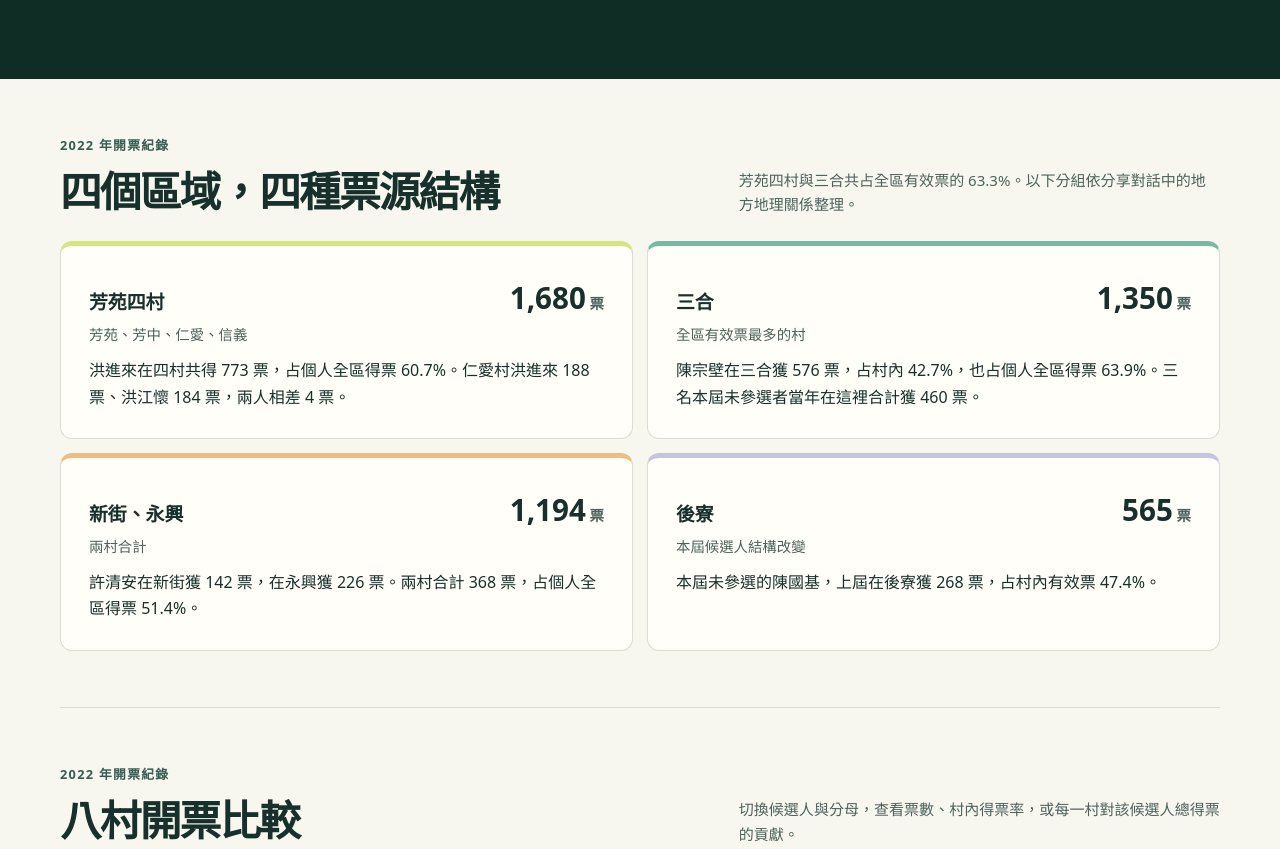
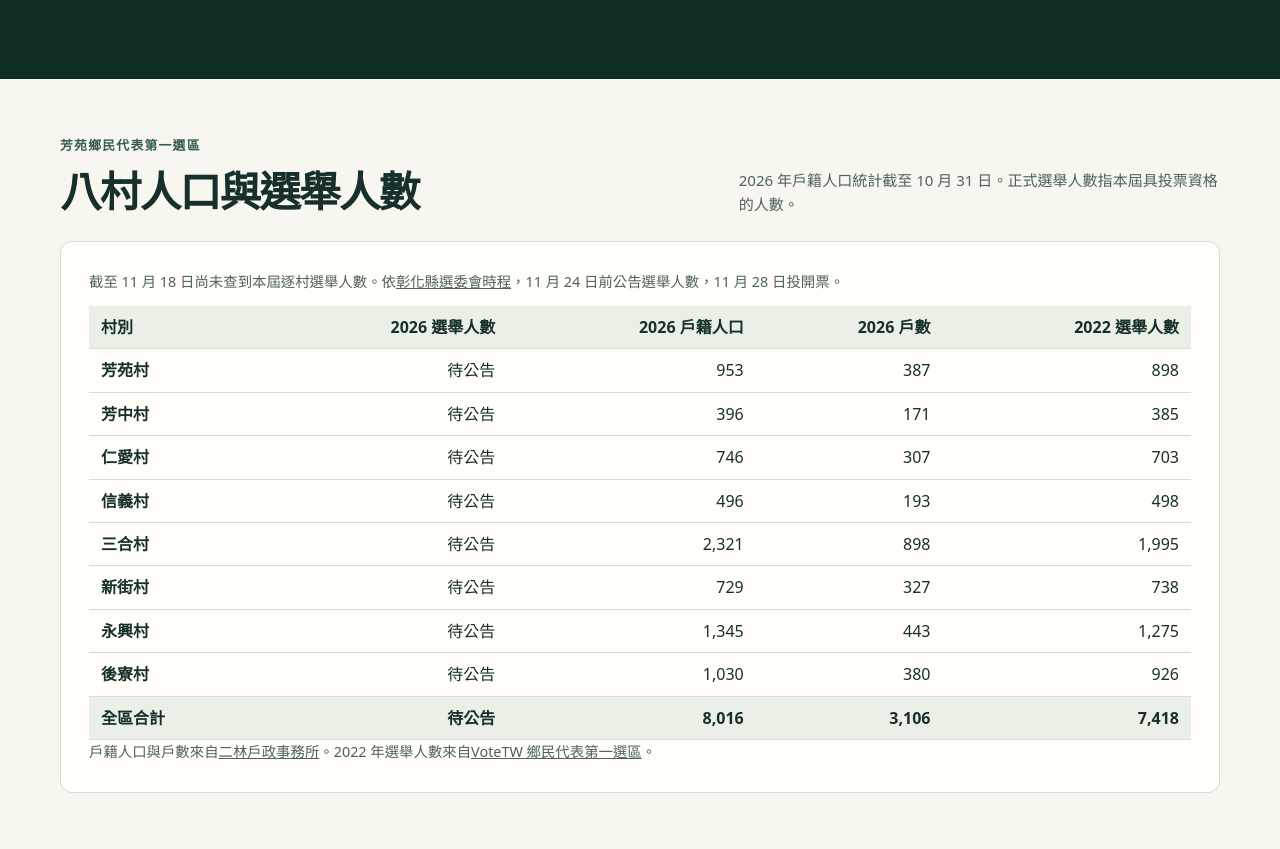
Before and after one commit to jerrysdesign/fangyuan-election-study, a plain HTML site: page index.html in a window 1280 px wide. Shown: the part 560-1409 px from the top of the page. Drawn offline with Linux system fonts and the light colour scheme.

Commit message:
Add 2026 electorate and population table

```diff
--- a/index.html
+++ b/index.html
@@ -3,7 +3,7 @@
 <head>
 <meta charset="utf-8">
 <meta name="viewport" content="width=device-width, initial-scale=1">
-<meta name="description" content="芳苑鄉第一選區的八村歷史開票、區域票量換算與選民分票研究。">
+<meta name="description" content="芳苑鄉第一選區的八村戶籍人口、選舉人數、歷史開票與票量換算。">
 <title>芳苑第一選區｜選票地理與分票研究</title>
 <link rel="stylesheet" href="style.css">
 <script src="report.js" defer></script>
@@ -13,7 +13,7 @@
 <header class="top">
   <div class="wrap top-inner">
     <a class="brand" href="#main"><span aria-hidden="true">▥</span> 芳苑選區研究</a>
-    <nav aria-label="報告章節"><a href="#regions">區域結構</a><a href="#votes">八村開票</a><a href="#observations">地方觀察</a><a href="#model">票量換算</a></nav>
+    <nav aria-label="報告章節"><a href="#electors">人口與選舉人數</a><a href="#regions">區域結構</a><a href="#votes">八村開票</a><a href="#observations">地方觀察</a><a href="#model">票量換算</a></nav>
   </div>
 </header>
 <main id="main">
@@ -38,6 +38,20 @@
     </div>
   </section>
   <div class="wrap">
+    <section class="section" id="electors" aria-labelledby="electors-title">
+      <div class="section-head"><div><p class="eyebrow">芳苑鄉民代表第一選區</p><h2 id="electors-title">八村人口與選舉人數</h2></div><p>2026 年戶籍人口統計截至 10 月 31 日。正式選舉人數指本屆具投票資格的人數。</p></div>
+      <div class="panel">
+        <p class="caption">截至 11 月 18 日尚未查到本屆逐村選舉人數。依<a href="https://web.cec.gov.tw/api/file/c5b7fceb-6f5f-4202-b140-e23ebdcb50a8.pdf">彰化縣選委會時程</a>，11 月 24 日前公告選舉人數，11 月 28 日投開票。</p>
+        <div class="table-scroll" tabindex="0" role="region" aria-label="八村人口與選舉人數表，可橫向捲動">
+          <table id="elector-table">
+            <thead><tr><th scope="col">村別</th><th scope="col">2026 選舉人數</th><th scope="col">2026 戶籍人口</th><th scope="col">2026 戶數</th><th scope="col">2022 選舉人數</th></tr></thead>
+            <tbody></tbody><tfoot></tfoot>
+          </table>
+        </div>
+        <p class="caption">戶籍人口與戶數來自<a href="https://www.chcg.gov.tw/HSO/erhlin/03search/sea_b2_01.aspx">二林戶政事務所</a>。2022 年選舉人數來自<a href="https://votetw.com/wiki/2022年彰化縣芳苑鄉鄉民代表選舉芳苑鄉第1選舉區投票結果">VoteTW 鄉民代表第一選區</a>。</p>
+      </div>
+    </section>
+
     <section class="section" id="regions" aria-labelledby="regions-title">
       <div class="section-head"><div><p class="eyebrow">2022 年開票紀錄</p><h2 id="regions-title">四個區域，四種票源結構</h2></div><p>芳苑四村與三合共占全區有效票的 63.3%。以下分組依分享對話中的地方地理關係整理。</p></div>
       <div class="region-grid">
--- a/report.js
+++ b/report.js
@@ -11,6 +11,18 @@ const villages = [
   ["永興", 785, 197, 115, 226, 103, 95, 49],
   ["後寮", 565, 72, 82, 65, 37, 268, 41]
 ];
+// Village, October 2026 population, October 2026 households, 2022 electors.
+const electorStatistics = [
+  ["芳苑村", 953, 387, 898],
+  ["芳中村", 396, 171, 385],
+  ["仁愛村", 746, 307, 703],
+  ["信義村", 496, 193, 498],
+  ["三合村", 2321, 898, 1995],
+  ["新街村", 729, 327, 738],
+  ["永興村", 1345, 443, 1275],
+  ["後寮村", 1030, 380, 926]
+];
+
 const groups = [
   ["芳苑四村", villages.slice(0, 4)],
   ["三合", [villages[4]]],
@@ -92,6 +104,15 @@ function drawAllocation(total) {
   document.querySelector("#model-summary").textContent = "四區合計 " + numbers.format(total) + " 票";
 }
 
+const electorTable = document.querySelector("#elector-table");
+const electorRows = electorTable.tBodies[0];
+electorStatistics.forEach(([village, population, households, previousElectors]) =>
+  appendTableRow(electorRows, [village, "待公告", population, households, previousElectors])
+);
+appendTableRow(electorTable.tFoot, ["全區合計", "待公告",
+  ...[1, 2, 3].map(column => sumColumn(electorStatistics, column))
+]);
+
 appendTableRow(document.querySelector("#vote-table thead"), ["村別", "有效票", ...candidates], true);
 villages.forEach(row => appendTableRow(document.querySelector("#vote-table tbody"), row));
 appendTableRow(document.querySelector("#vote-table tfoot"),
```
